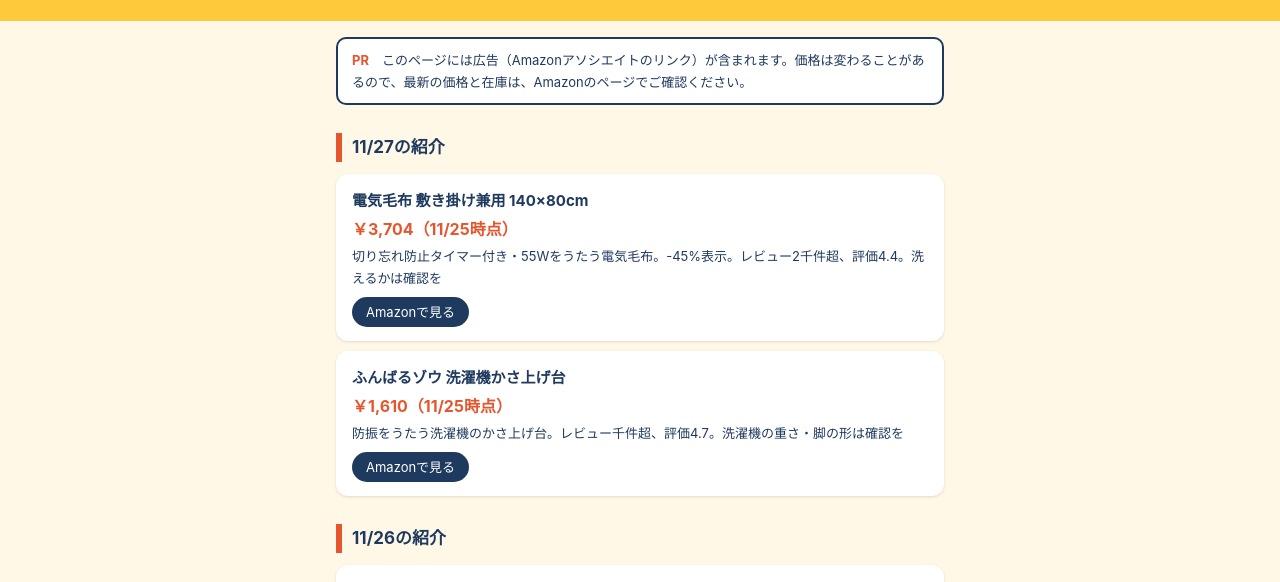
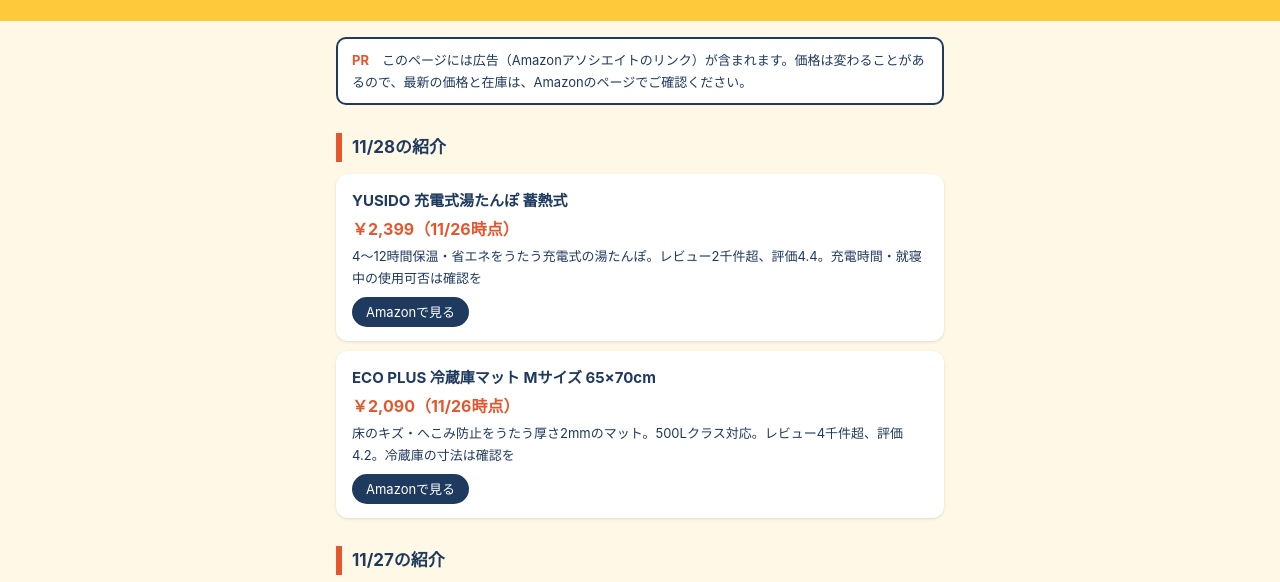
Before and after one commit to katteyokatta-benri/benricho-images, a plain HTML site: page index.html in a window 1280 px wide. Shown: the part 94-676 px from the top of the page. Drawn offline with Linux system fonts and the light colour scheme.

Commit message:
リンク先ページを更新

```diff
--- a/index.html
+++ b/index.html
@@ -25,6 +25,9 @@ footer{font-size:12px;padding:8px 16px 40px;max-width:640px;margin:0 auto}
 <header><h1>買ってよかった便利帳</h1><p>暮らしの便利グッズ、紹介した商品の一覧です</p></header>
 <main>
 <div class="pr"><b>PR</b>　このページには広告（Amazonアソシエイトのリンク）が含まれます。価格は変わることがあるので、最新の価格と在庫は、Amazonのページでご確認ください。</div>
+<h2>11/28の紹介</h2>
+<a class="item" href="https://www.amazon.co.jp/dp/B0DDNVZNQH?tag=oubu-22" target="_blank" rel="sponsored noopener"><div class="n">YUSIDO 充電式湯たんぽ 蓄熱式</div><div class="p">￥2,399（11/26時点）</div><div class="d">4〜12時間保温・省エネをうたう充電式の湯たんぽ。レビュー2千件超、評価4.4。充電時間・就寝中の使用可否は確認を</div><span class="go">Amazonで見る</span></a>
+<a class="item" href="https://www.amazon.co.jp/dp/B09248MSXW?tag=oubu-22" target="_blank" rel="sponsored noopener"><div class="n">ECO PLUS 冷蔵庫マット Mサイズ 65×70cm</div><div class="p">￥2,090（11/26時点）</div><div class="d">床のキズ・へこみ防止をうたう厚さ2mmのマット。500Lクラス対応。レビュー4千件超、評価4.2。冷蔵庫の寸法は確認を</div><span class="go">Amazonで見る</span></a>
 <h2>11/27の紹介</h2>
 <a class="item" href="https://www.amazon.co.jp/dp/B0DFCKNWL5?tag=oubu-22" target="_blank" rel="sponsored noopener"><div class="n">電気毛布 敷き掛け兼用 140×80cm</div><div class="p">￥3,704（11/25時点）</div><div class="d">切り忘れ防止タイマー付き・55Wをうたう電気毛布。-45%表示。レビュー2千件超、評価4.4。洗えるかは確認を</div><span class="go">Amazonで見る</span></a>
 <a class="item" href="https://www.amazon.co.jp/dp/B0DZWMP6XH?tag=oubu-22" target="_blank" rel="sponsored noopener"><div class="n">ふんばるゾウ 洗濯機かさ上げ台</div><div class="p">￥1,610（11/25時点）</div><div class="d">防振をうたう洗濯機のかさ上げ台。レビュー千件超、評価4.7。洗濯機の重さ・脚の形は確認を</div><span class="go">Amazonで見る</span></a>
```
